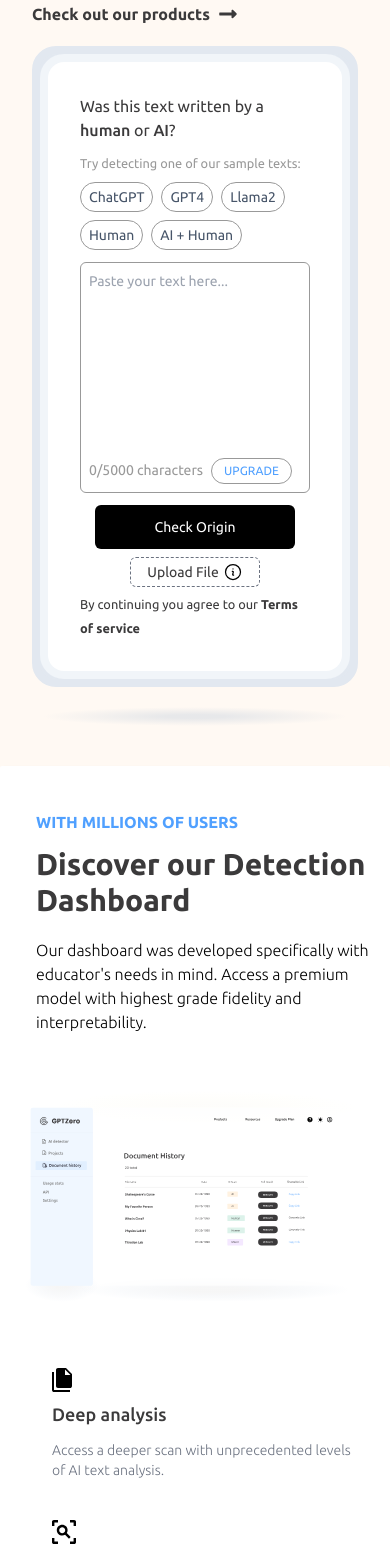
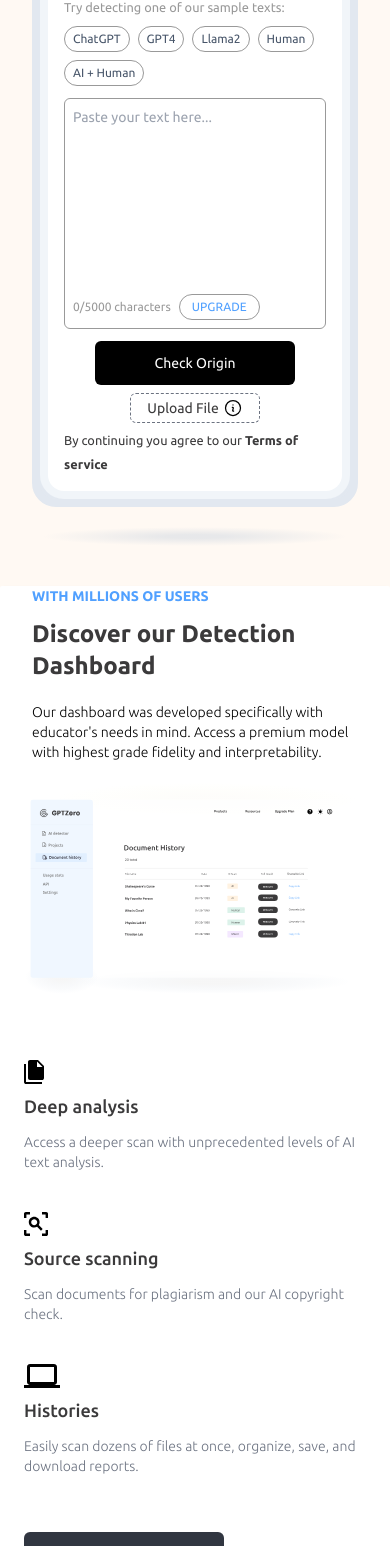
Before and after one commit to ayezabashir/gpt-zero, a React (Vite) app: page / in a window 390 px wide. Shown: the part 414-1960 px from the top of the page. Built offline with nearby package versions, Linux system fonts and the light colour scheme.

Commit message:
style update

```diff
--- a/src/components/discover/Card.jsx
+++ b/src/components/discover/Card.jsx
@@ -1,22 +1,24 @@
-import { cardData } from "../../assets/data/data"
+import { cardData } from "../../assets/data/data";
 
 const Card = () => {
   return (
     <>
-            {
-                cardData.map(item => {
+      {cardData.map((item) => {
         return (
-                        <div className="w-full md:h-full md:w-[30%] p-4 md:shadow-sm" key={item.id} >
+          <div
+            className="w-full lg:h-full lg:w-[30%] p-4 lg:shadow-sm"
+            key={item.id}
+          >
             <img className="mt-2 " src={item.icon} alt="icon" />
-                            <div className="mt-2 text-lg font-medium text-txt-black">{item.title}</div>
+            <div className="mt-2 text-lg font-medium text-txt-black">
+              {item.title}
+            </div>
             <p className="mt-3 font-light text-sm text-gray">{item.text}</p>
           </div>
-                    )
-                })
+        );
+      })}
+    </>
+  );
+};
 
-            }
-        </>
-    )
-}
-
-export default Card
+export default Card;
--- a/src/components/discover/Discover.jsx
+++ b/src/components/discover/Discover.jsx
@@ -1,23 +1,36 @@
-import Card from "./Card"
+import Card from "./Card";
 
 const Discover = () => {
-    return (
-        <div className="md:w-[85%] mx-auto shadow-md rounded-sm bg-white z-50 opacity-100 relative my-10 pb-10 flex flex-col ">
-            <div className="md:w-[60%]">
-                <div className="m-9 mt-11 mr-2">
-                    <h2 className="text-blue font-bold text-base">WITH MILLIONS OF USERS</h2>
-                    <h3 className="text-txt-black mt-3 mb-5 text-3xl font-bold">Discover our Detection Dashboard</h3>
-                    <p className="font-light text-base">Our dashboard was developed specifically with educator&apos;s needs in mind.
-                        Access a premium model with highest grade fidelity and interpretability.</p>
-                </div>
-                <img className="w-full md:w-[50%] p-5 md:p-0 md:absolute md:-right-20 md:top-5" src="/dashboard.svg" alt="" />
-            </div>
-            <div className="md:w-[62%] md:h-[200px] ml-9 mr-2 md:flex items-start">
-                <Card />
-            </div>
-            <button className="w-[200px] p-3 ml-9 mt-10 rounded-md text-sm bg-btn-black hover:bg-btn-hover-black text-white">Go to Dashboard</button>
+  return (
+    <div className="lg:w-[85%] mx-auto shadow-md rounded-sm bg-white z-50 opacity-100 relative my-10 pb-10 flex flex-col ">
+      <div className="lg:w-[60%]">
+        <div className="container md:mt-11 md:mr-2">
+          <h2 className="text-blue font-bold md:text-base text-sm">
+            WITH MILLIONS OF USERS
+          </h2>
+          <h3 className="text-txt-black mt-3 mb-5 md:text-3xl text-2xl font-bold">
+            Discover our Detection Dashboard
+          </h3>
+          <p className="font-light md:text-base text-sm">
+            Our dashboard was developed specifically with educator&apos;s needs
+            in mind. Access a premium model with highest grade fidelity and
+            interpretability.
+          </p>
         </div>
-    )
-}
+        <img
+          className="container lg:w-[50%] p-5 md:p-0 lg:absolute lg:-right-20 lg:top-5"
+          src="/dashboard.svg"
+          alt=""
+        />
+      </div>
+      <div className="lg:w-[62%] lg:h-[200px] md:ml-9 ml-2 mr-2 lg:flex items-start">
+        <Card />
+      </div>
+      <button className="w-[200px] p-3 md:ml-9 m-6 mt-10 rounded-md text-sm bg-btn-black hover:bg-btn-hover-black text-white">
+        Go to Dashboard
+      </button>
+    </div>
+  );
+};
 
-export default Discover
+export default Discover;
--- a/src/components/hero/Hero.jsx
+++ b/src/components/hero/Hero.jsx
@@ -8,11 +8,11 @@
   return (
     <section className="container z-50 opacity-100 relative my-5 lg:my-0 lg:min-h-[88vh] lg:flex items-center justify-evenly">
       <div className="lg:w-1/2">
-        <h2 className="text-4xl mb-4 font-bold text-txt-black">
+        <h2 className="md:text-4xl text-2xl mb-4 font-bold text-txt-black">
           More than an AI detector <br />
           Preserve what&apos;s <span className="underline">human</span>.
         </h2>
-        <p className="text-txt-black w-[80%] text-base mb-3 font-light">
+        <p className="text-txt-black w-[80%] md:text-base text-sm mb-3 font-light">
           We bring transparency to humans navigating a world filled with AI
           content. GPTZero is the gold standard in AI detection, trained to
           detect ChatGPT, GPT4, Bard, LLaMa, and other AI models.
@@ -28,7 +28,7 @@
       <div className="lg:w-1/2 mt-5 lg:mt-0">
         <div className="rounded-3xl border-8 border-slate-200 bg-slate-200 ">
           <div className="rounded-3xl border-8 border-slate-100 bg-slate-100">
-            <div className="box bg-white p-8 rounded-2xl">
+            <div className="box bg-white md:p-8 p-4 rounded-2xl">
               <h3 className="text-txt-black mb-2">
                 Was this text written by a{" "}
                 <span className="font-medium">human</span> or{" "}
@@ -37,7 +37,7 @@
               <small className="text-txt-gray">
                 Try detecting one of our sample texts:
               </small>
-              <ul className="text-sm mt-2 text-slate-600 flex flex-wrap gap-2 items-center">
+              <ul className="md:text-sm text-xs mt-2 text-slate-600 flex flex-wrap gap-2 items-center">
                 <li className="border border-txt-gray hover:bg-btn-hover-black hover:text-white cursor-pointer px-2 py-1 rounded-2xl">
                   ChatGPT
                 </li>
@@ -64,7 +64,7 @@
                   rows="9"
                 ></textarea>
                 <div>
-                  <span className="text-txt-gray text-sm mr-2">
+                  <span className="text-txt-gray md:text-sm text-xs mr-2">
                     {text.length}/5000 characters
                   </span>
                   <button className="border border-txt-gray px-3 py-1 rounded-3xl text-blue text-xs uppercase">
```
Lines whose indentation alone changed are shown as unchanged.
